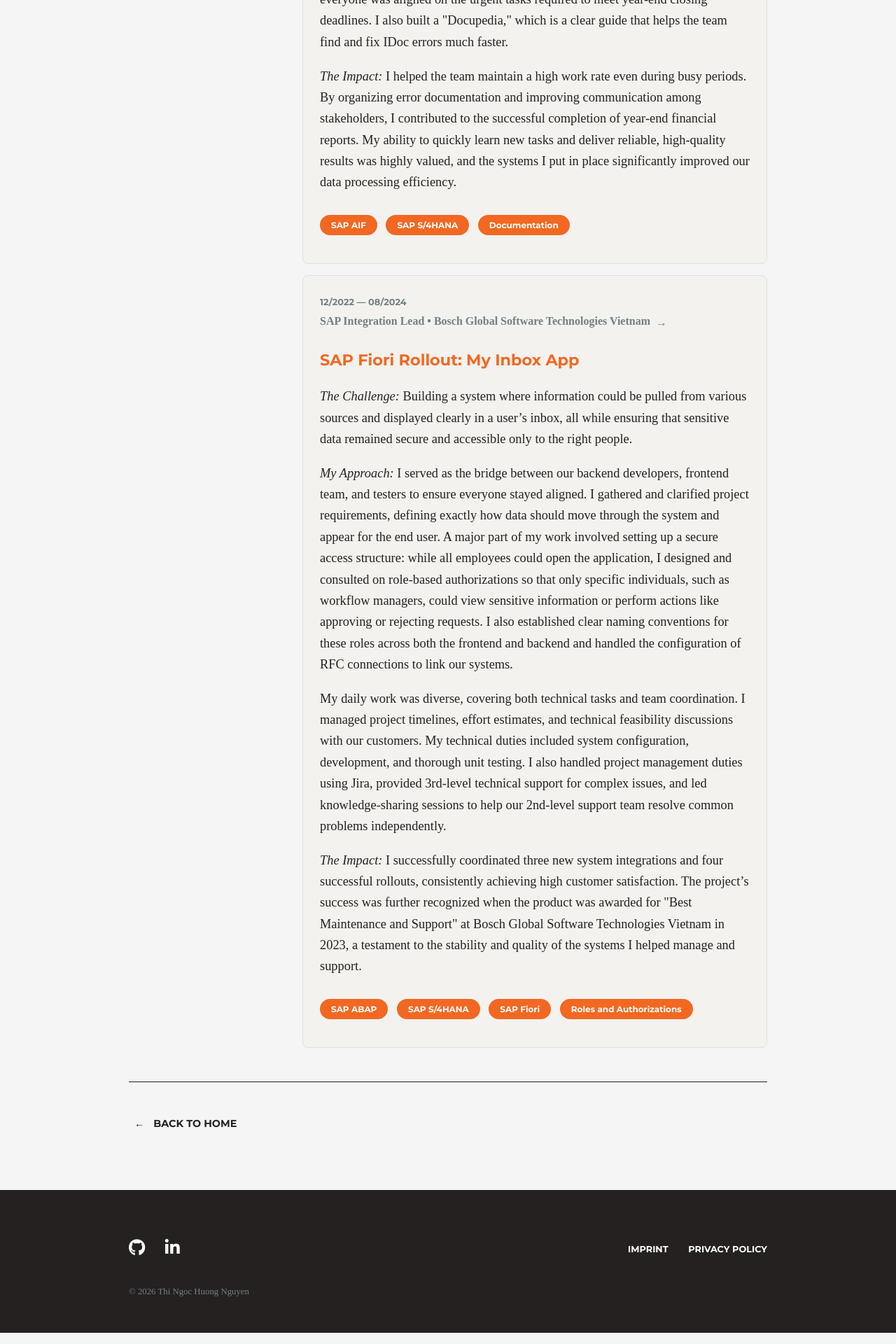
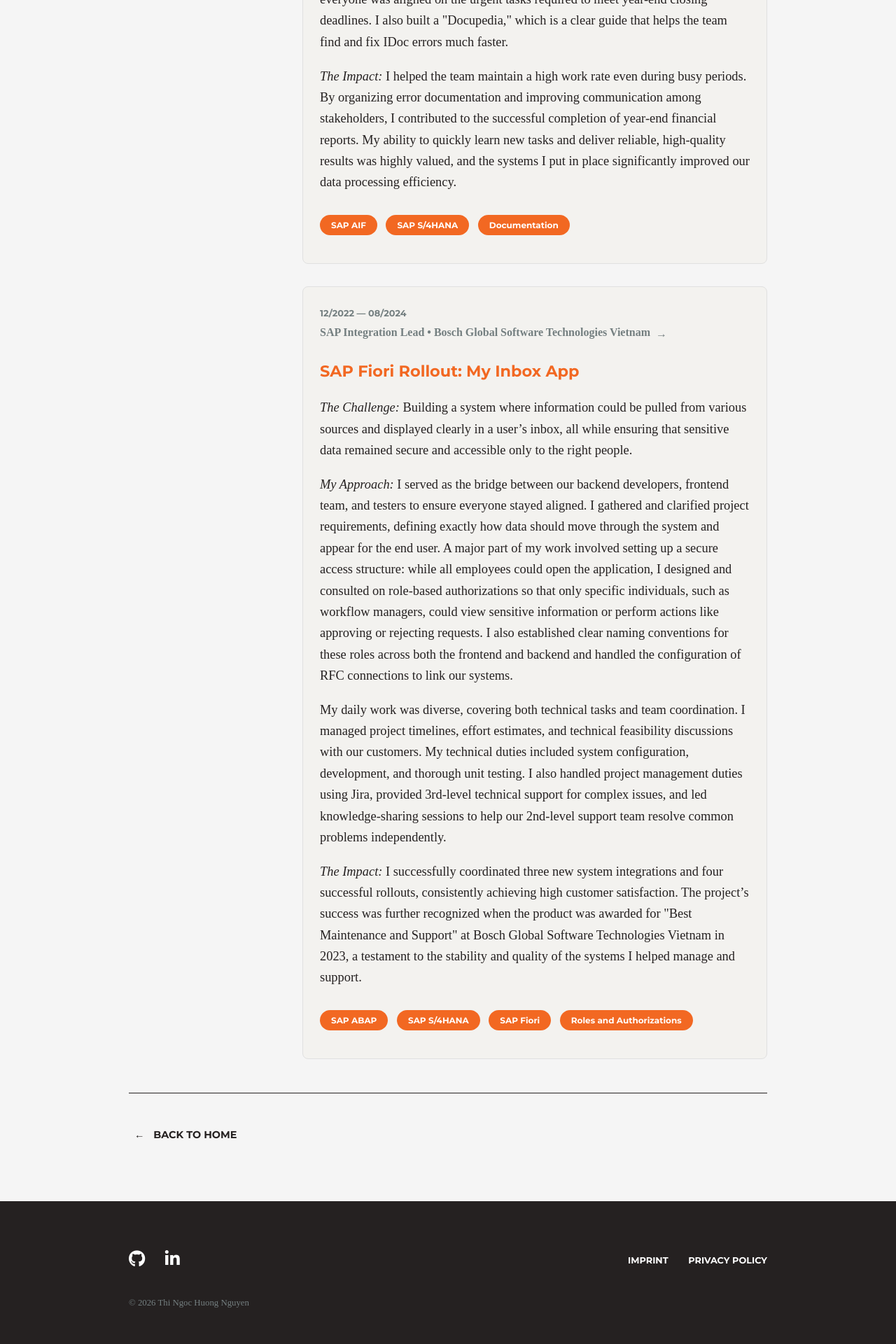
Before and after one commit to huongntn/portfolio-website, a Jekyll site: the page built from archive/index.html, in a window 1280 px wide. Shown: the part 835-2755 px from the top of the page at 70% size. Built offline with Jekyll 4.4.1, drawn with Linux system fonts in a browser that asks for light colours; some web fonts are replaced.

Commit message:
Update style.css

```diff
--- a/assets/css/style.css
+++ b/assets/css/style.css
@@ -91,7 +91,7 @@
 .tab-button.active { border-left: 2px solid var(--brand-orange, #f37021); color: var(--brand-orange, #f37021); background-color: #f9f9f9; }
 
 /* Content area */
-.tab-content { display: none; flex-direction: column; gap: 1rem; }
+.tab-content { display: none; flex-direction: column; gap: 2rem; }
 .tab-content.active { display: flex; }
 
 /* Footer */
```
